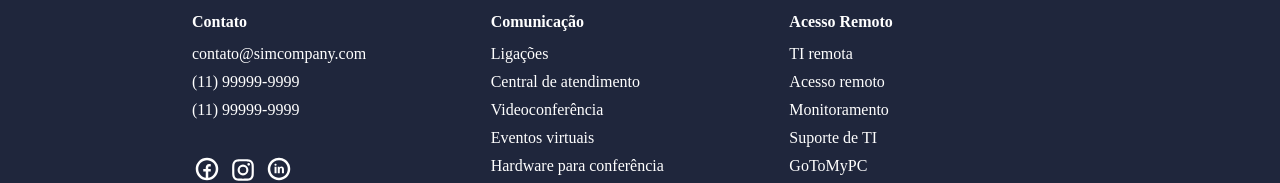
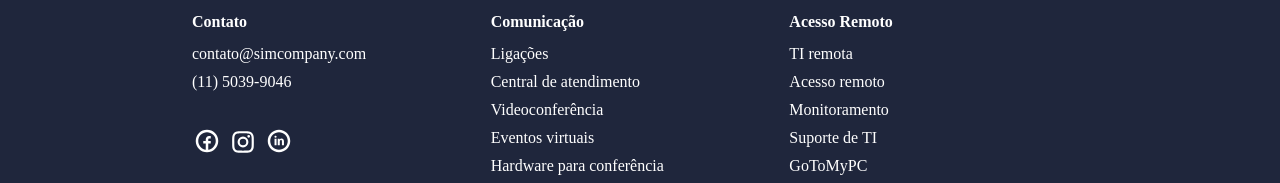
Before and after one commit to SimCompany/sim-company, a Next.js app: page / in a window 1280 px wide. Shown: the part 3393-3576 px from the top of the page. Built offline with nearby package versions, Linux system fonts and the light colour scheme.

Commit message:
alteração

```diff
--- a/src/components/Footer/Footer.tsx
+++ b/src/components/Footer/Footer.tsx
@@ -16,8 +16,7 @@ export default function Footer() {
           <Text fontWeight='bold' color='white'>Contato</Text>
           <Stack spacing={1}>
             <Text mt='2' fontWeight='light' color='white'>contato@simcompany.com</Text>
-            <Text fontWeight='light' color='white'>(11) 99999-9999</Text>
-            <Text fontWeight='light' color='white'>(11) 99999-9999</Text>
+            <Text fontWeight='light' color='white'>(11) 5039-9046</Text>
           </Stack>
 
           <HStack mt='8'>
```
